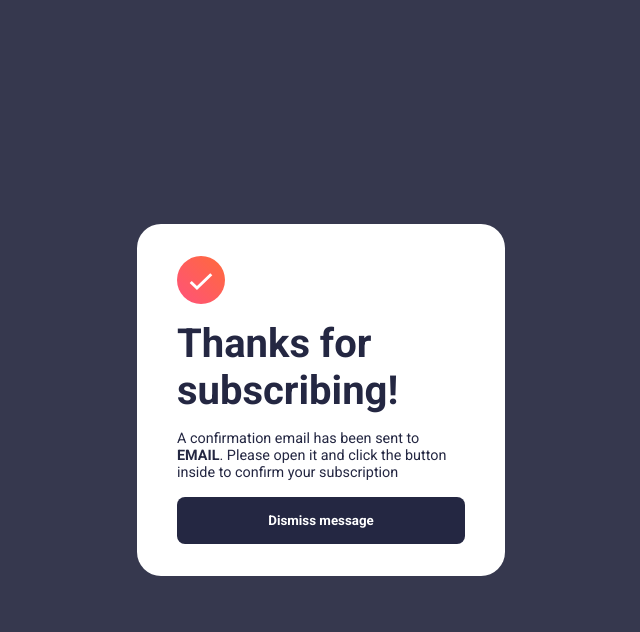
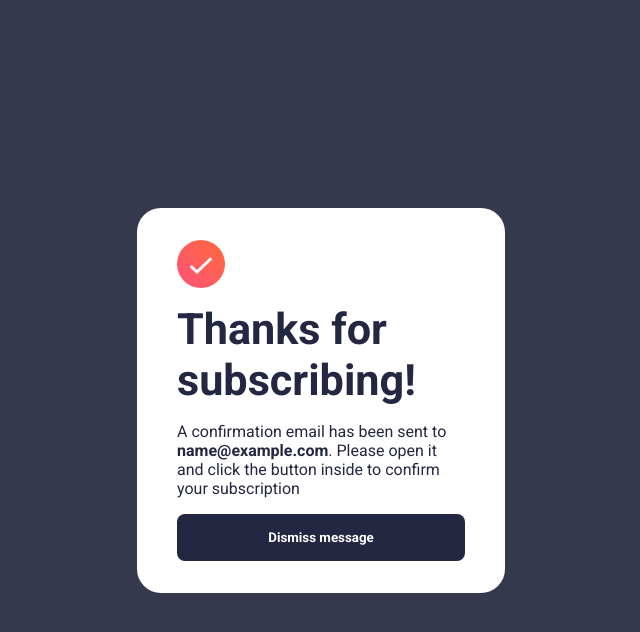
Before and after one commit to renansouza12/Angular-newsletter, an Angular app: page / in a window 1280 px wide. Both pictures are taken after typing "name@example.com" into the empty fields and a click on the button "Subscribe to monthly newsletter". Shown: the top 632 px of the page, without its empty margins (319-959 px from the left). Built offline with nearby package versions, Linux system fonts and the light colour scheme.

Commit message:
added email on success message card and event click to dimiss the message

```diff
--- a/src/app/app.component.html
+++ b/src/app/app.component.html
@@ -1,8 +1,12 @@
 <div id="app" *ngIf="showLogIn">
     <div class="logIn">
-        <app-informations />
-        <app-email (emailValidated)="emailValidated()" />
+        <app-informations/>
+        <app-email (emailValidated)="emailValidated()"/>
     </div>
     <img src="../assets/illustration-sign-up-desktop.svg" alt="illustration">
 </div>
-<app-success-message [successMessage]="displayMessage"  />
+<app-success-message
+[successMessage]="displayMessage"
+[userEmail]="'email'"
+(dimissMessageEvent)="dimissMessage()"
+/>
--- a/src/app/app.component.ts
+++ b/src/app/app.component.ts
@@ -14,4 +14,8 @@ export class AppComponent {
     this.showLogIn = false;
     this.displayMessage = true;
   }
+  dimissMessage():void{
+    this.showLogIn = true;
+    this.displayMessage = false;
+  }
 }
--- a/src/app/app.module.ts
+++ b/src/app/app.module.ts
@@ -1,6 +1,7 @@
 import { NgModule } from '@angular/core';
 import { BrowserModule } from '@angular/platform-browser';
 import { FormsModule, ReactiveFormsModule } from '@angular/forms';
+import { SharedService } from './services/shared.service';
 
 import { AppComponent } from './app.component';
 import { InformationsComponent } from './components/informations/informations.component';
@@ -21,10 +22,11 @@ import { SuccessMessageComponent } from './components/success-message/success-me
   imports: [
     BrowserModule,
     FormsModule,
-    ReactiveFormsModule
+    ReactiveFormsModule,
+
 
   ],
-  providers: [],
+  providers: [SharedService],
   bootstrap: [AppComponent]
 })
 export class AppModule { }
--- a/src/app/components/email/email.component.html
+++ b/src/app/components/email/email.component.html
@@ -13,6 +13,7 @@
     id="email" placeholder="email@company.com"
     formControlName="email"
     [ngClass]="emailValid"
+    [(ngModel)]="emailValue"
     >
 
 
--- a/src/app/components/email/email.component.ts
+++ b/src/app/components/email/email.component.ts
@@ -1,6 +1,6 @@
 import { Component , OnInit, Output, EventEmitter } from '@angular/core';
 import { FormControl, FormGroup,Validators } from '@angular/forms';
-
+import { SharedService } from 'src/app/services/shared.service';
 
 @Component({
   selector: 'app-email',
@@ -10,21 +10,24 @@ import { FormControl, FormGroup,Validators } from '@angular/forms';
 export class EmailComponent implements OnInit{
   emailValid!:string;
   momentForm!:FormGroup;
-
-  myValue!:string;
+  emailValue!:string;
 
   @Output() emailValidated = new EventEmitter<boolean>();
+
 
   ngOnInit(): void {
       this.momentForm = new FormGroup({
         email: new FormControl('',[Validators.required, Validators.pattern('^[a-z0-9._%+-]+@[a-z0-9.-]+\\.[a-z]{2,4}$')], ),
       })
+
   }
 
   get email(){
 
     return this.momentForm.get('email')!;
   }
+
+  constructor(private sharedService: SharedService){}
 
   submit(){
 
@@ -34,7 +37,7 @@ export class EmailComponent implements OnInit{
     }else{
       this.emailValid = "";
       this.emailValidated.emit(true);
-
+      this.sharedService.setInputValue(this.emailValue);
     }
 
   }
--- a/src/app/components/success-message/success-message.component.html
+++ b/src/app/components/success-message/success-message.component.html
@@ -1,6 +1,6 @@
 <div class="success_message" *ngIf="successMessage" >
     <img src="../../../assets/icon-success.svg" alt="">
     <h1>Thanks for subscribing!</h1>
-    <p>A confirmation email has been sent to <span>EMAIL</span>. Please open it and click the button inside to confirm your subscription</p>
-    <button>Dismiss message</button>
+    <p>A confirmation email has been sent to <span>{{emailValue}}</span>. Please open it and click the button inside to confirm your subscription</p>
+    <button (click)="dimissMessage()">Dismiss message</button>
 </div>
--- a/src/app/components/success-message/success-message.component.scss
+++ b/src/app/components/success-message/success-message.component.scss
@@ -15,10 +15,10 @@
         color: $Dark-Slate-Grey;
     }
     h1{
-        font-size: 2.5rem;
+        font-size: 2.7rem;
     }
     p{
-        font-size: 0.9rem;
+
         span{
             font-weight: bold;
             color: $Dark-Slate-Grey;
--- a/src/app/components/success-message/success-message.component.ts
+++ b/src/app/components/success-message/success-message.component.ts
@@ -1,11 +1,29 @@
-import { Component,Input} from '@angular/core';
+import { Component,Input, OnInit,Output,EventEmitter} from '@angular/core';
+import { SharedService } from 'src/app/services/shared.service';
 
 @Component({
   selector: 'app-success-message',
   templateUrl: './success-message.component.html',
   styleUrls: ['./success-message.component.scss']
 })
-export class SuccessMessageComponent {
+export class SuccessMessageComponent implements OnInit {
  @Input() successMessage!:boolean;
+ @Input() userEmail!:string;
 
+@Output()  dimissMessageEvent = new EventEmitter<string>()
+
+ emailValue!:string;
+
+  constructor(private sharedService: SharedService){}
+
+  ngOnInit(): void {
+    this.sharedService.inputValue.subscribe((value)=>{
+      this.emailValue = value;
+
+    })
+  }
+
+  dimissMessage():void{
+    this.dimissMessageEvent.emit();
+  }
 }
--- /dev/null
+++ b/src/app/services/shared.service.ts
@@ -0,0 +1,14 @@
+import { Injectable } from '@angular/core';
+import { BehaviorSubject } from 'rxjs';
+
+@Injectable({
+  providedIn: 'root'
+})
+export class SharedService {
+    private inputValueSubject = new BehaviorSubject<string>('');
+    inputValue = this.inputValueSubject.asObservable();
+
+    setInputValue(value: string){
+      this.inputValueSubject.next(value);
+    }
+}
```
Also changed, not shown: 2 other files (tests, documents, lock files or other folders).
